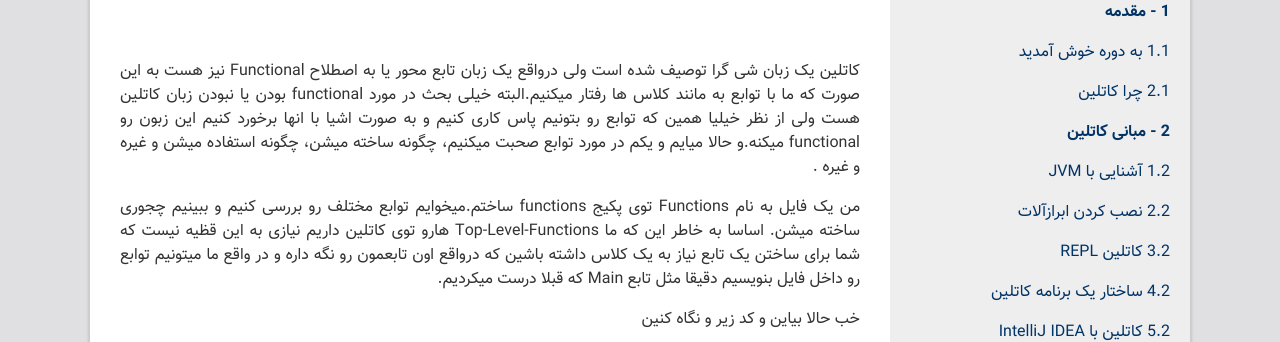
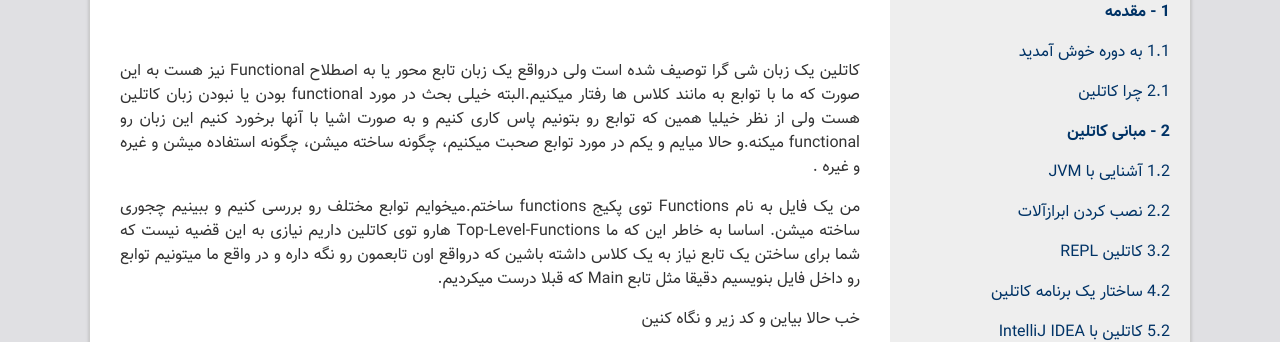
Before and after one commit to KotlinFarsi/KotlinFarsi-WebSite, a Jekyll site: the page built from _tutorials/introduction/functions-in-kotlin.md, in a window 1280 px wide and 1400 px high. Shown: the part 192-534 px from the top of the window. Built offline with Jekyll 4.4.1, drawn with Linux system fonts in a browser that asks for light colours; nearby versions of some CDN libraries; some of the changed text lies outside the part shown.

Commit message:
Update functions-in-kotlin.md

```diff
--- a/_tutorials/introduction/functions-in-kotlin.md
+++ b/_tutorials/introduction/functions-in-kotlin.md
@@ -11,9 +11,9 @@
 
 
 
-کاتلین یک زبان شی گرا توصیف شده است ولی درواقع یک زبان تابع محور یا به اصطلاح Functional نیز هست به این صورت که ما با توابع به مانند کلاس ها رفتار میکنیم.البته خیلی بحث در مورد functional بودن یا نبودن زبان کاتلین هست ولی از نظر خیلیا همین که توابع رو بتونیم پاس کاری کنیم و به صورت اشیا با انها برخورد کنیم این زبون رو functional میکنه.و حالا میایم و یکم در مورد توابع صحبت میکنیم، چگونه ساخته میشن، چگونه استفاده میشن و غیره و غیره .
+کاتلین یک زبان شی گرا توصیف شده است ولی درواقع یک زبان تابع محور یا به اصطلاح Functional نیز هست به این صورت که ما با توابع به مانند کلاس ها رفتار میکنیم.البته خیلی بحث در مورد functional بودن یا نبودن زبان کاتلین هست ولی از نظر خیلیا همین که توابع رو بتونیم پاس کاری کنیم و به صورت اشیا با آنها برخورد کنیم این زبان رو functional میکنه.و حالا میایم و یکم در مورد توابع صحبت میکنیم، چگونه ساخته میشن، چگونه استفاده میشن و غیره و غیره .
 
-من یک فایل به نام Functions توی پکیج functions ساختم.میخوایم توابع مختلف رو بررسی کنیم و ببینیم چجوری ساخته میشن. اساسا به خاطر این که ما Top-Level-Functions هارو توی کاتلین داریم نیازی به این قظیه نیست که شما برای ساختن یک تابع نیاز به یک کلاس داشته باشین که درواقع اون تابعمون رو نگه داره و در واقع ما میتونیم توابع رو داخل فایل بنویسیم دقیقا مثل تابع Main که قبلا درست میکردیم.
+من یک فایل به نام Functions توی پکیج functions ساختم.میخوایم توابع مختلف رو بررسی کنیم و ببینیم چجوری ساخته میشن. اساسا به خاطر این که ما Top-Level-Functions هارو توی کاتلین داریم نیازی به این قضیه نیست که شما برای ساختن یک تابع نیاز به یک کلاس داشته باشین که درواقع اون تابعمون رو نگه داره و در واقع ما میتونیم توابع رو داخل فایل بنویسیم دقیقا مثل تابع Main که قبلا درست میکردیم.
 
 خب حالا بیاین و کد زیر و نگاه کنین
 
```
Also changed, not shown: other parts of _tutorials/introduction/functions-in-kotlin.md (+1 -1 lines).
